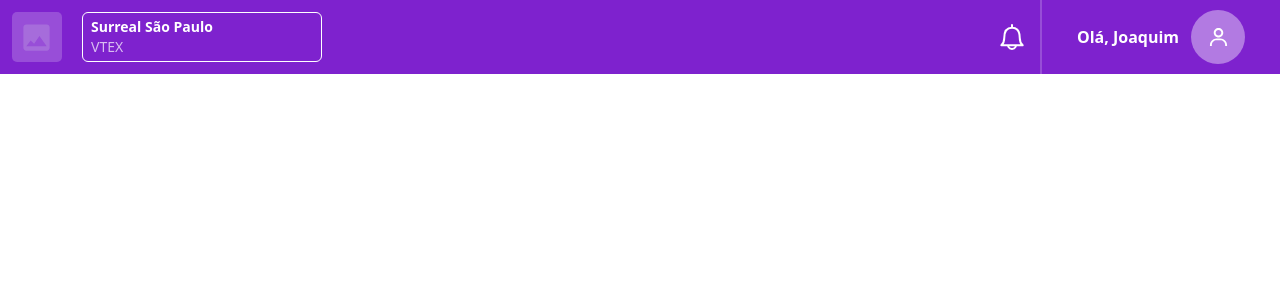
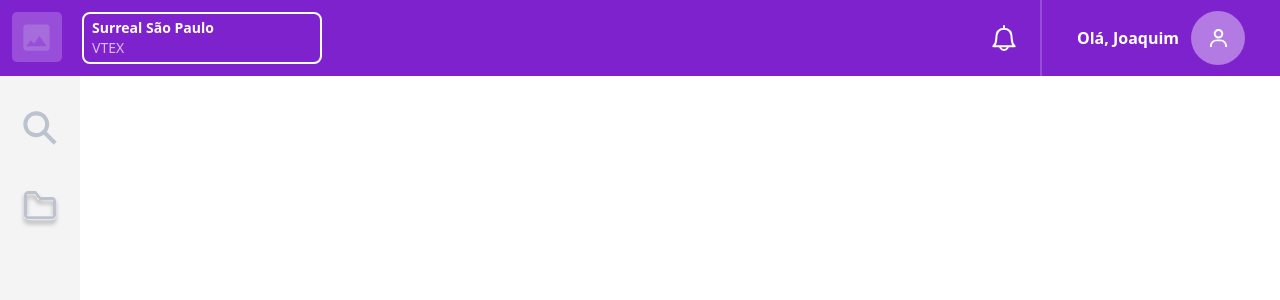
Before and after one commit to olajoao/increazy-cep, a Vue app: page / in a window 1280 px wide. Shown: the top 300 px of the page. Built offline with nearby package versions, Linux system fonts and the light colour scheme.

Commit message:
feat: add vue router and aside menu structure

```diff
--- a/package.json
+++ b/package.json
@@ -8,7 +8,8 @@
     "preview": "vite preview"
   },
   "dependencies": {
-    "vue": "^3.2.25"
+    "vue": "^3.2.25",
+    "vue-router": "^4.0.15"
   },
   "devDependencies": {
     "@vitejs/plugin-vue": "^2.3.3",
--- a/src/App.vue
+++ b/src/App.vue
@@ -1,9 +1,3 @@
-<script setup>
-import Header from "./components/header/TheHeader.vue";
-</script>
-
 <template>
-  <Header />
+  <router-view></router-view>
 </template>
-
-<style></style>
--- a/src/components/header/TheHeader.vue
+++ b/src/components/header/TheHeader.vue
@@ -19,12 +19,12 @@
             />
           </svg>
         </div>
-        <div class="w-60 border border-white rounded-md text-sm py-1 px-2">
+        <div class="w-60 border-2 border-white rounded-lg text-sm py-1 px-2">
           <p class="font-bold">Surreal São Paulo</p>
           <span class="opacity-70">VTEX</span>
         </div>
       </div>
-      <div>
+      <button class="hover:bg-white/20 rounded-full p-2">
         <svg
           width="32"
           height="32"
@@ -40,7 +40,7 @@
             stroke-linejoin="round"
           />
         </svg>
-      </div>
+      </button>
     </nav>
 
     <!-- right -->
@@ -48,7 +48,7 @@
       class="w-60 border-l-2 border-white/20 flex justify-center items-center gap-3"
     >
       <p class="font-bold">Olá, Joaquim</p>
-      <button class="cursor-pointer">
+      <button class="cursor-pointer group">
         <svg
           width="54"
           height="54"
@@ -57,7 +57,7 @@
           xmlns="http://www.w3.org/2000/svg"
         >
           <circle
-            class="opacity-40 hover:opacity-60"
+            class="opacity-40 group-hover:opacity-60"
             cx="27"
             cy="27"
             r="27"
--- /dev/null
+++ b/src/components/menu/TheMenu.vue
@@ -0,0 +1,151 @@
+<template>
+  <nav
+    class="flex flex-col items-center py-8 justify-between bg-zinc-100 h-[calc(100vh-76px)]"
+  >
+    <div class="flex flex-col gap-10">
+      <button>
+        <svg
+          width="40"
+          height="40"
+          viewBox="0 0 40 40"
+          fill="none"
+          xmlns="http://www.w3.org/2000/svg"
+        >
+          <path
+            d="M36.6666 33.7821L26.7243 23.8381C28.3265 21.6363 29.1884 18.9827 29.1858 16.2596C29.1858 9.13221 23.3869 3.33333 16.2595 3.33333C9.13213 3.33333 3.33325 9.13221 3.33325 16.2596C3.33325 23.387 9.13213 29.1859 16.2595 29.1859C18.9826 29.1885 21.6362 28.3266 23.8381 26.7244L33.782 36.6667L36.6666 33.7821ZM16.2595 25.1034C14.5102 25.1035 12.8001 24.5849 11.3455 23.6131C9.89086 22.6413 8.75711 21.26 8.08759 19.6438C7.41806 18.0277 7.24284 16.2493 7.58409 14.5335C7.92533 12.8178 8.76771 11.2418 10.0047 10.0048C11.2417 8.76779 12.8177 7.92541 14.5334 7.58417C16.2492 7.24292 18.0276 7.41814 19.6438 8.08767C21.2599 8.75719 22.6413 9.89094 23.613 11.3455C24.5848 12.8001 25.1034 14.5103 25.1033 16.2596C25.1005 18.6043 24.1679 20.8521 22.51 22.51C20.852 24.168 18.6042 25.1006 16.2595 25.1034Z"
+            fill="#BBC4CE"
+          />
+        </svg>
+      </button>
+      <button>
+        <svg
+          width="40"
+          height="40"
+          viewBox="0 0 40 40"
+          fill="none"
+          xmlns="http://www.w3.org/2000/svg"
+        >
+          <g filter="url(#filter0_d_8_187)">
+            <path
+              d="M8 29.7599H7.99044L7.98089 29.76C7.35067 29.768 6.73171 29.5172 6.26233 29.0436C5.79341 28.5705 5.51354 27.9132 5.5 27.2112V7.07454C5.51354 6.37252 5.79341 5.71519 6.26233 5.24207C6.73171 4.76849 7.35067 4.51767 7.98089 4.5257L7.99044 4.52582H8H15.3511C15.3567 4.52606 15.3639 4.52748 15.3729 4.53193C15.3828 4.5369 15.3965 4.54653 15.4101 4.56396L15.4101 4.56397L15.4136 4.56848L19.5736 9.84991L20.0241 10.4218H20.752H31.952H31.971L31.99 10.4213C32.3057 10.4133 32.621 10.4701 32.9183 10.59C33.2158 10.7099 33.4911 10.8912 33.727 11.1264C33.9631 11.3618 34.1548 11.6463 34.2886 11.9652C34.4211 12.281 34.4934 12.6226 34.5 12.9703V27.2112C34.4865 27.9132 34.2066 28.5705 33.7377 29.0436C33.2683 29.5172 32.6493 29.768 32.0191 29.76L32 31.2599V29.7599H8Z"
+              stroke="#BBC4CE"
+              stroke-width="3"
+            />
+          </g>
+          <defs>
+            <filter
+              id="filter0_d_8_187"
+              x="-4"
+              y="0"
+              width="48"
+              height="42.2857"
+              filterUnits="userSpaceOnUse"
+              color-interpolation-filters="sRGB"
+            >
+              <feFlood flood-opacity="0" result="BackgroundImageFix" />
+              <feColorMatrix
+                in="SourceAlpha"
+                type="matrix"
+                values="0 0 0 0 0 0 0 0 0 0 0 0 0 0 0 0 0 0 127 0"
+                result="hardAlpha"
+              />
+              <feOffset dy="4" />
+              <feGaussianBlur stdDeviation="2" />
+              <feComposite in2="hardAlpha" operator="out" />
+              <feColorMatrix
+                type="matrix"
+                values="0 0 0 0 0 0 0 0 0 0 0 0 0 0 0 0 0 0 0.25 0"
+              />
+              <feBlend
+                mode="normal"
+                in2="BackgroundImageFix"
+                result="effect1_dropShadow_8_187"
+              />
+              <feBlend
+                mode="normal"
+                in="SourceGraphic"
+                in2="effect1_dropShadow_8_187"
+                result="shape"
+              />
+            </filter>
+          </defs>
+        </svg>
+      </button>
+    </div>
+    <button>
+      <svg
+        width="40"
+        height="40"
+        viewBox="0 0 40 40"
+        fill="none"
+        xmlns="http://www.w3.org/2000/svg"
+      >
+        <path
+          d="M10.0001 20C11.841 20 13.3334 18.5077 13.3334 16.6667C13.3334 14.8258 11.841 13.3334 10.0001 13.3334C8.15913 13.3334 6.66675 14.8258 6.66675 16.6667C6.66675 18.5077 8.15913 20 10.0001 20Z"
+          stroke="white"
+          stroke-width="2"
+          stroke-linecap="round"
+          stroke-linejoin="round"
+        />
+        <path
+          d="M10 6.66669V13.3334"
+          stroke="white"
+          stroke-width="2"
+          stroke-linecap="round"
+          stroke-linejoin="round"
+        />
+        <path
+          d="M10 20V33.3333"
+          stroke="white"
+          stroke-width="2"
+          stroke-linecap="round"
+          stroke-linejoin="round"
+        />
+        <path
+          d="M20.0001 30C21.841 30 23.3334 28.5077 23.3334 26.6667C23.3334 24.8258 21.841 23.3334 20.0001 23.3334C18.1591 23.3334 16.6667 24.8258 16.6667 26.6667C16.6667 28.5077 18.1591 30 20.0001 30Z"
+          stroke="white"
+          stroke-width="2"
+          stroke-linecap="round"
+          stroke-linejoin="round"
+        />
+        <path
+          d="M20 6.66669V23.3334"
+          stroke="white"
+          stroke-width="2"
+          stroke-linecap="round"
+          stroke-linejoin="round"
+        />
+        <path
+          d="M20 30V33.3333"
+          stroke="white"
+          stroke-width="2"
+          stroke-linecap="round"
+          stroke-linejoin="round"
+        />
+        <path
+          d="M30.0001 15C31.841 15 33.3334 13.5077 33.3334 11.6667C33.3334 9.82576 31.841 8.33337 30.0001 8.33337C28.1591 8.33337 26.6667 9.82576 26.6667 11.6667C26.6667 13.5077 28.1591 15 30.0001 15Z"
+          stroke="white"
+          stroke-width="2"
+          stroke-linecap="round"
+          stroke-linejoin="round"
+        />
+        <path
+          d="M30 6.66669V8.33335"
+          stroke="white"
+          stroke-width="2"
+          stroke-linecap="round"
+          stroke-linejoin="round"
+        />
+        <path
+          d="M30 15V33.3333"
+          stroke="white"
+          stroke-width="2"
+          stroke-linecap="round"
+          stroke-linejoin="round"
+        />
+      </svg>
+    </button>
+  </nav>
+</template>
+
+<script setup></script>
--- a/src/main.js
+++ b/src/main.js
@@ -1,5 +1,6 @@
 import { createApp } from "vue";
 import App from "./App.vue";
+import router from "./router";
 import "./index.css";
 
-createApp(App).mount("#app");
+createApp(App).use(router).mount("#app");
--- /dev/null
+++ b/src/views/TheHome.vue
@@ -0,0 +1,16 @@
+<template>
+  <Header />
+  <section class="flex">
+    <aside class="w-20">
+      <Menu />
+    </aside>
+    <main class="flex-1"></main>
+  </section>
+</template>
+
+<script setup>
+import Header from "../components/header/TheHeader.vue";
+import Menu from "../components/menu/TheMenu.vue";
+</script>
+
+<style></style>
```
Also changed, not shown: src/router/index.js (added, +16 -0 lines), 1 other file (tests, documents, lock files or other folders).
